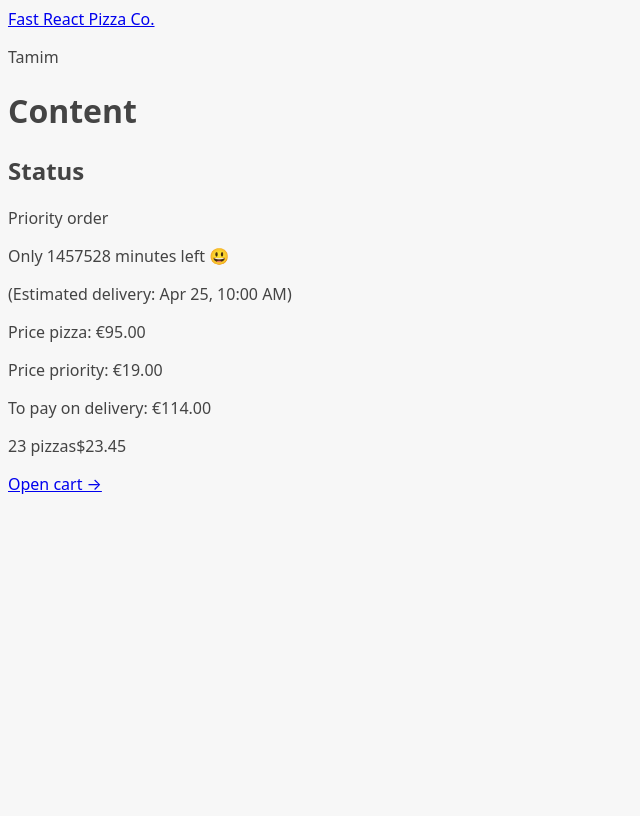
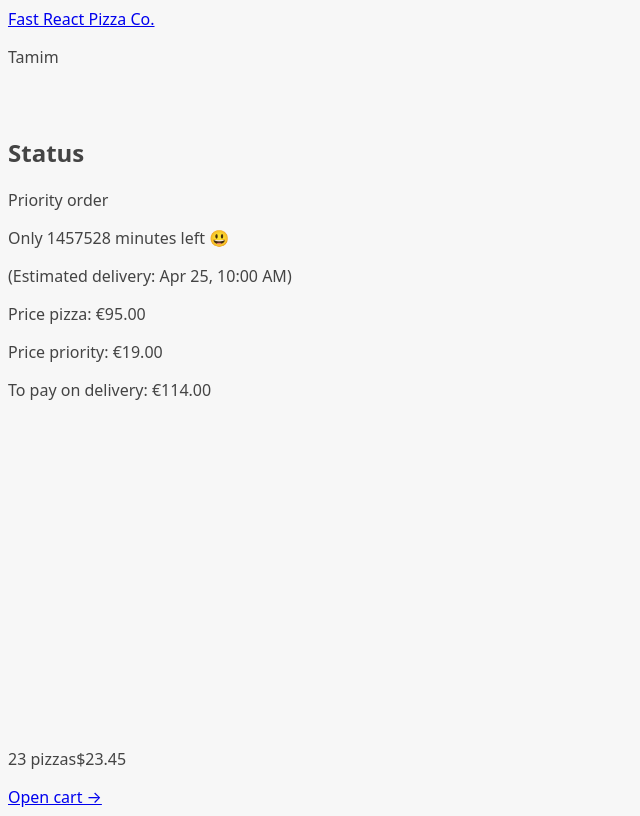
Before and after one commit to Isaladwy/fast-react-pizza, a React (Vite) app: page /order/1 in a window 1280 px wide. Shown: the whole page, without its empty margins (0-640 px from the left). Built offline with nearby package versions, Linux system fonts and the light colour scheme.

Commit message:
Displaying a loading state

```diff
--- a/src/features/menu/Menu.jsx
+++ b/src/features/menu/Menu.jsx
@@ -15,8 +15,8 @@
   );
 }
 
-export function loader() {
-  const menu = getMenu();
+export async function loader() {
+  const menu = await getMenu();
   return menu;
 }
 
--- a/src/ui/AppLayout.jsx
+++ b/src/ui/AppLayout.jsx
@@ -1,15 +1,20 @@
+/* eslint-disable no-unused-vars */
 import Header from './Header';
 import CartOverview from '../features/cart/CartOverview';
-import { Outlet } from 'react-router-dom';
+import { Outlet, useNavigation } from 'react-router-dom';
+import Loader from './Loader';
 
 function AppLayout() {
+  const navigation = useNavigation();
+  const isLoading = navigation.state;
   return (
-    <div>
+    <div className="layout">
+      {isLoading === 'loading' && <Loader />}
+
       <Header />
 
       <main>
-        <h1>Content</h1>
-        <Outlet/>
+        <Outlet />
       </main>
 
       <CartOverview />
--- /dev/null
+++ b/src/ui/Loader.jsx
@@ -0,0 +1,9 @@
+function Loader() {
+  return (
+    <div className="loader">
+
+    </div>
+  )
+}
+
+export default Loader
```
